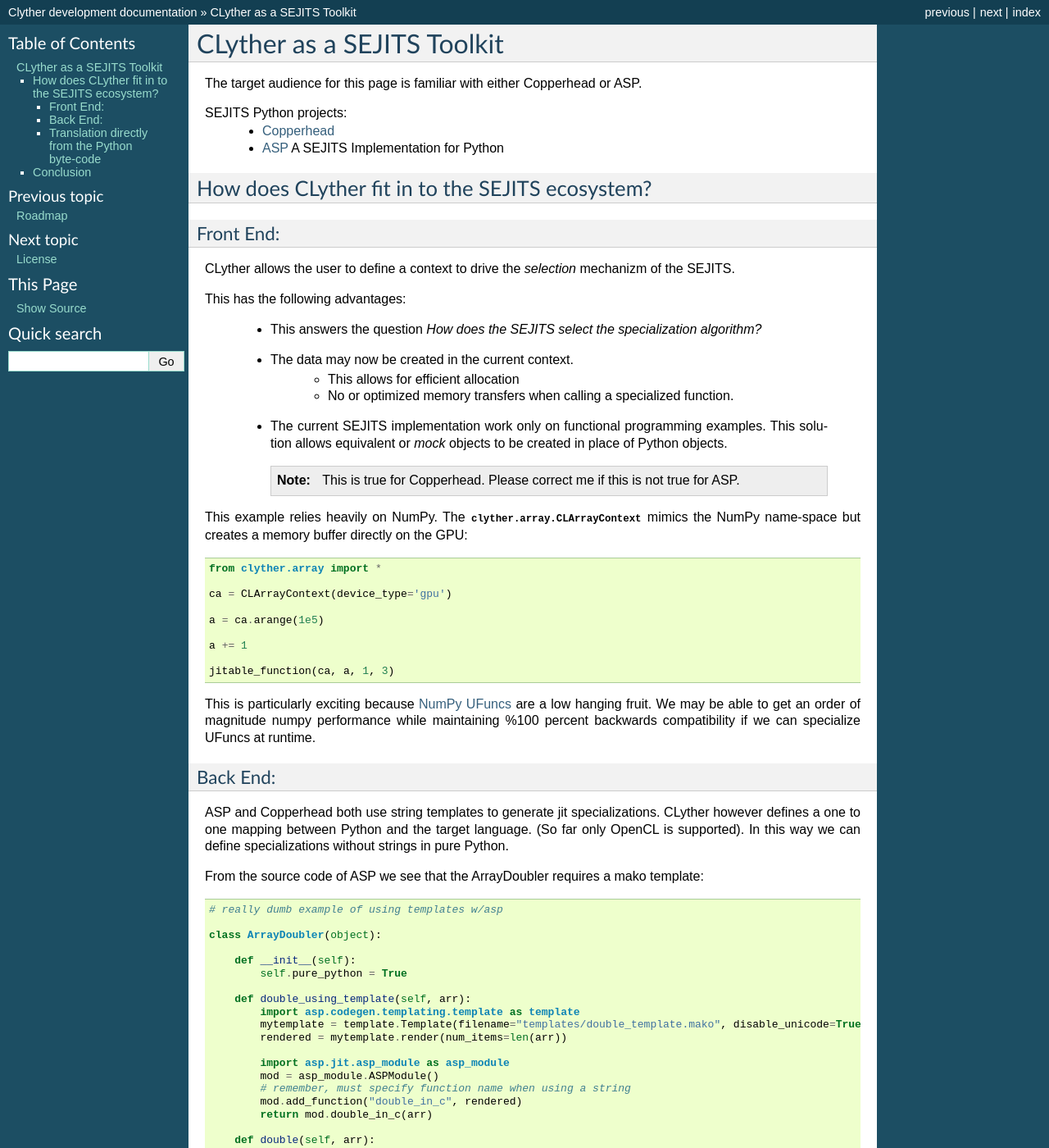
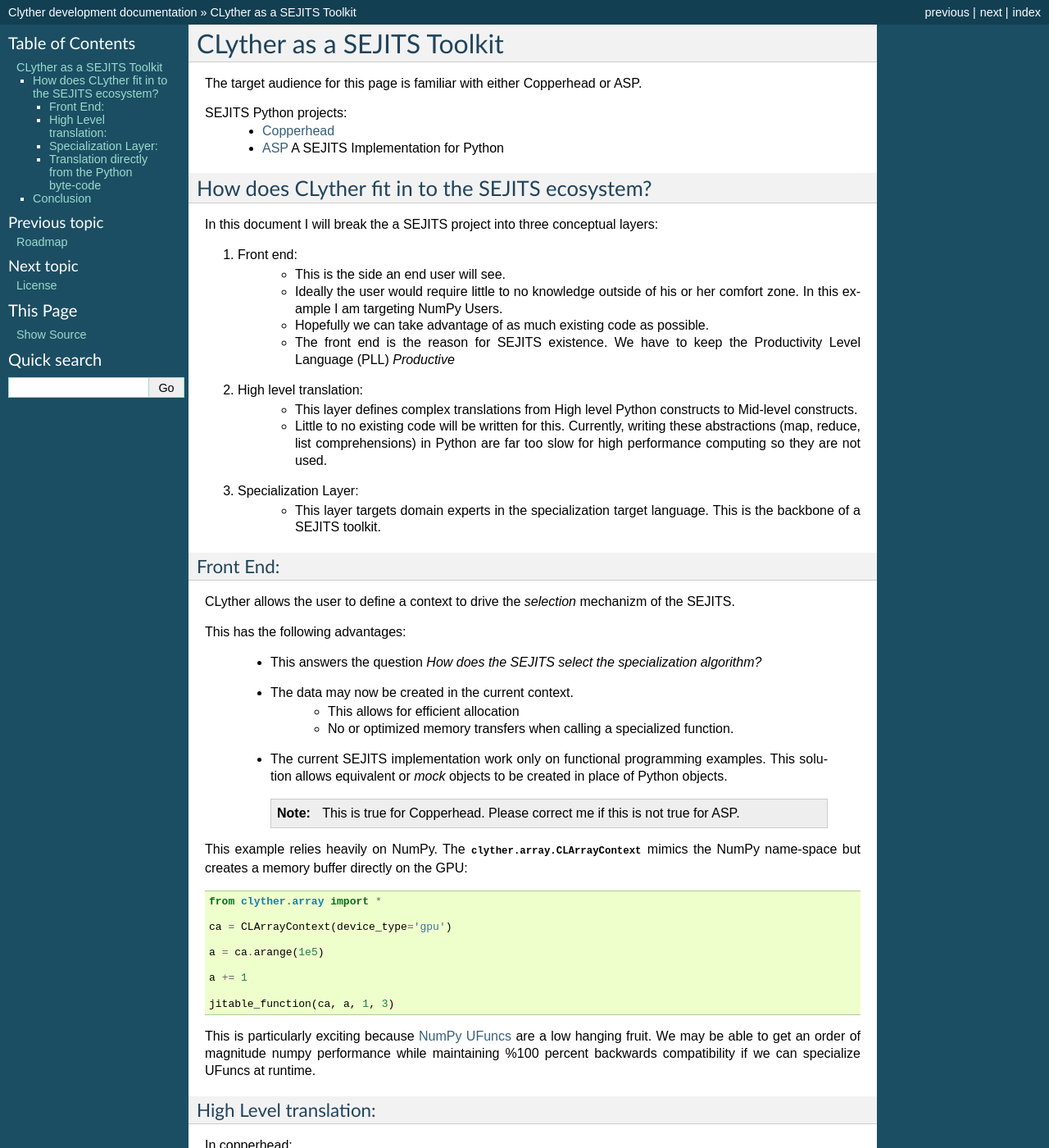
Before and after one commit to srossross/Clyther, a Sphinx documentation site: the page built from doc/sejits.rst, in a window 1280 px wide and 1400 px high. Shown: the whole window at 82% size. Built offline with Sphinx 7.4.7, drawn with Linux system fonts in a browser that asks for light colours; some of the changed text lies outside the part shown.

```diff
--- a/doc/sejits.rst
+++ b/doc/sejits.rst
@@ -11,6 +11,23 @@ SEJITS Python projects:
 
 How does CLyther fit in to the SEJITS ecosystem?
 -------------------------------------------------
+
+In this document I will break the a SEJITS project into three conceptual layers:
+
+1. Front end:
+    * This is the side an end user will see.
+    * Ideally the user would require little to no knowledge outside of his or her comfort zone.
+      In this example I am targeting NumPy Users.
+    * Hopefully we can take advantage of as much existing code as possible.
+    * The front end is the reason for SEJITS existence. We have to keep the Productivity Level Language (PLL) *Productive*
+
+2. High level translation:
+    * This layer defines complex translations from High level Python constructs to Mid-level constructs.
+    * Little to no existing code will be written for this.
+      Currently, writing these abstractions (map, reduce, list comprehensions) in Python are far too slow for high performance computing so they are not used.
+
+3. Specialization Layer:
+    * This layer targets domain experts in the specialization target language. This is the backbone of a SEJITS toolkit.
 
 Front End:
 ^^^^^^^^^^^
@@ -46,13 +63,45 @@ NumPy name-space but creates a memory buffer directly on the GPU::
 This is particularly exciting because `NumPy UFuncs <http://docs.scipy.org/doc/numpy/reference/ufuncs.html>`_ are a low hanging fruit.
 We may be able to get an order of magnitude numpy performance while maintaining %100 percent backwards compatibility if we can specialize UFuncs at runtime.
 
-Back End:
-^^^^^^^^^^^
+High Level translation:
+^^^^^^^^^^^^^^^^^^^^^^^^^^^^^^^^^
+
+In copperhead::
+
+    from copperhead import *
+    import numpy as np
+
+    @cu
+    def double_array(array):
+      return [a * 2 for a in array]
+
+    arr = np.arange(100, dtype=np.float64)
+
+    with places.gpu0:
+      gpu = axpy(arr)
+
+
+CLyther also provides High Level translation for element-wise operations::
+
+    #Either
+
+    @ca.unary_ufunc
+    def double_array(element):
+        return element * 2
+
+    new_arr = double_array(arr)
+
+    # === OR ===
+
+    new_arr = ca.map(lambda x: x*2, arr)
+
+Specialization Layer:
+^^^^^^^^^^^^^^^^^^^^^^^^^^^^^^^^^
 
 ASP and Copperhead both use string templates to generate jit specializations. CLyther however defines a one to one mapping between Python and
 the target language. (So far only OpenCL is supported). In this way we can define specializations without strings in pure Python.
 
-From the source code of ASP we see that the ArrayDoubler requires a mako template::
+From the source code of ASP we see that the ArrayDoubler requires a mako template `double_template.mako` which is not shown here::
 
     # really dumb example of using templates w/asp
 
@@ -143,3 +176,5 @@ In developing CLyther I focused on developing the front and back ends of a SEJIT
 incredible mapping from high level Python abstractions to domain specific code.
 
 I think that a combination of all of these elements are needed to create a useful product.
+
+Clyther focuses primaraly on the
```
Also changed, not shown: other parts of doc/sejits.rst (+2 -18 lines), 3 other files.
